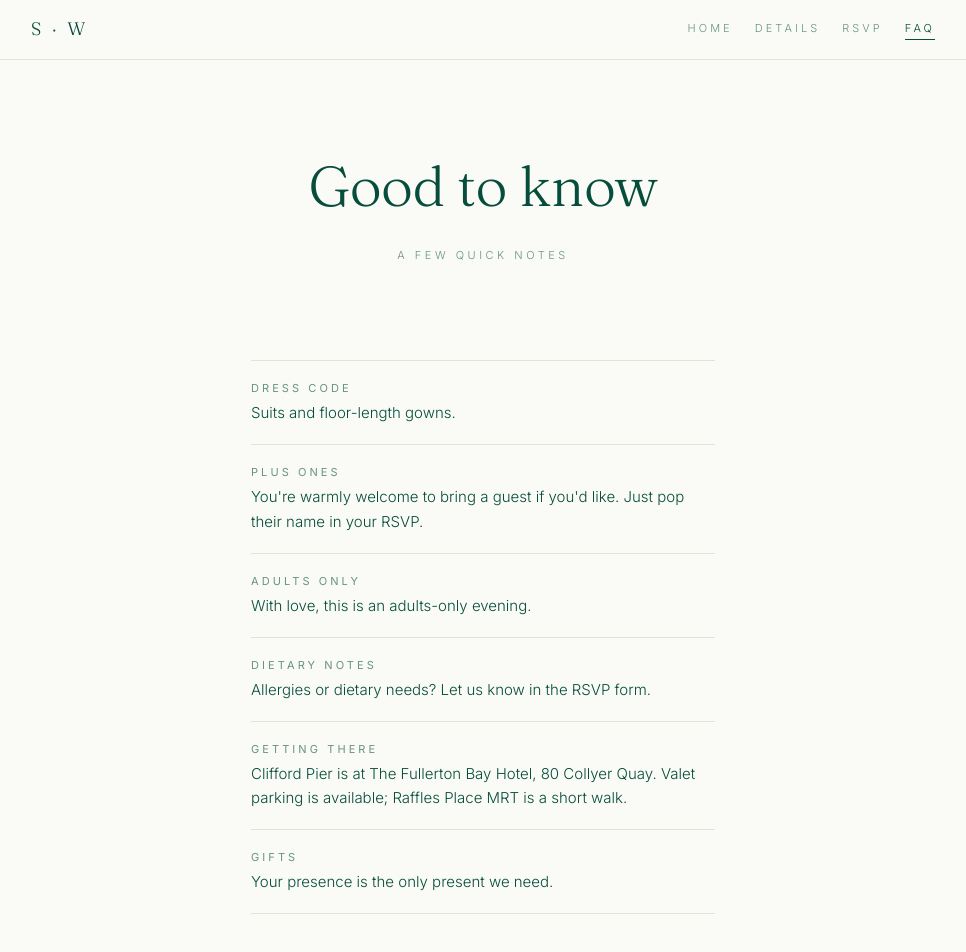
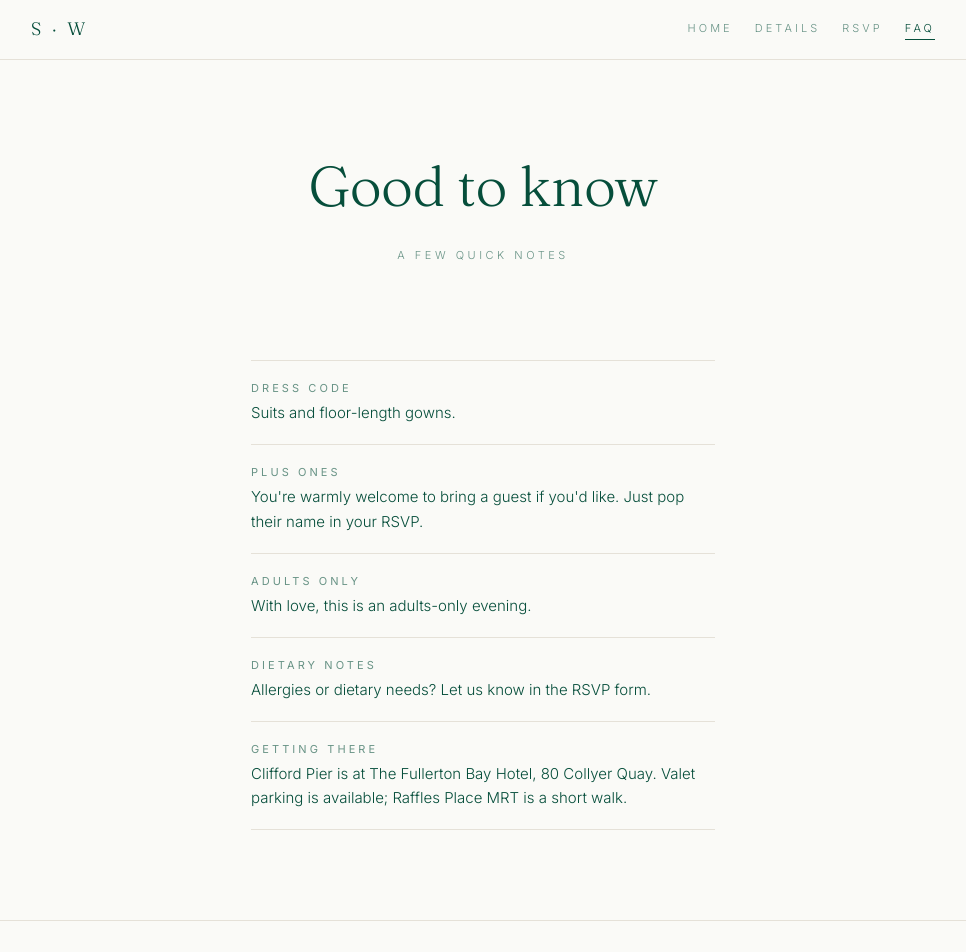
Before and after one commit to leeweiqi1998/wedding, a React (Vite) app: page /faq in a window 1280 px wide. Shown: the top 952 px of the page, without its empty margins (157-1123 px from the left). Built offline with nearby package versions, Linux system fonts and the light colour scheme; no server answers.

Commit message:
Remove Gifts line from FAQ

```diff
--- a/src/pages/Faq.jsx
+++ b/src/pages/Faq.jsx
@@ -4,7 +4,6 @@ const items = [
   { title: 'Adults only', body: 'With love, this is an adults-only evening.' },
   { title: 'Dietary notes', body: 'Allergies or dietary needs? Let us know in the RSVP form.' },
   { title: 'Getting there', body: 'Clifford Pier is at The Fullerton Bay Hotel, 80 Collyer Quay. Valet parking is available; Raffles Place MRT is a short walk.' },
-  { title: 'Gifts', body: 'Your presence is the only present we need.' },
 ];
 
 export default function Faq() {
```
